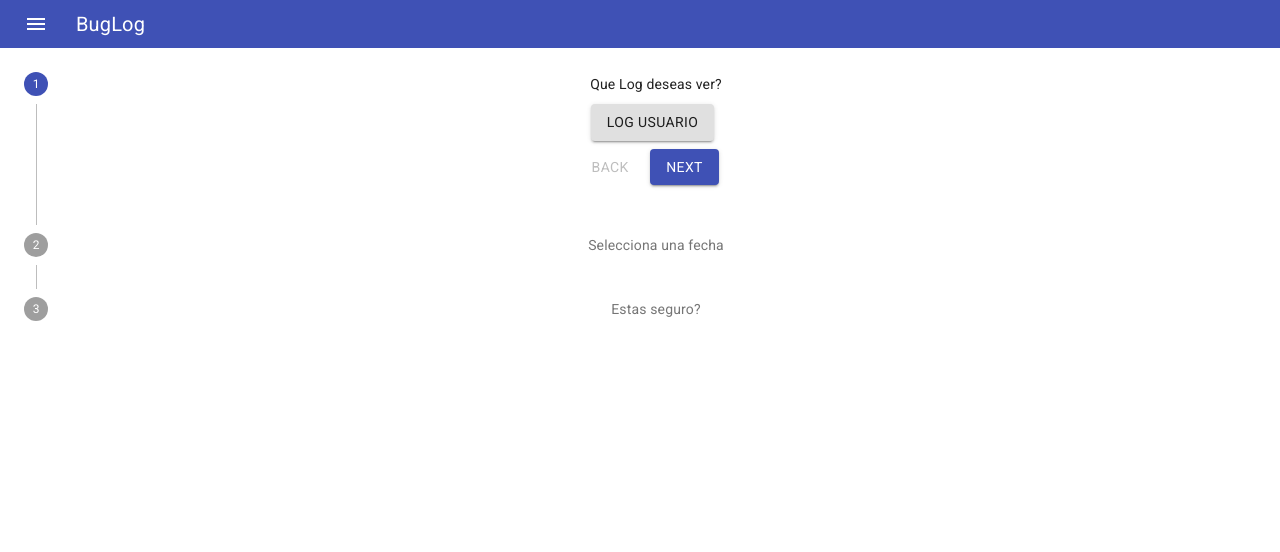
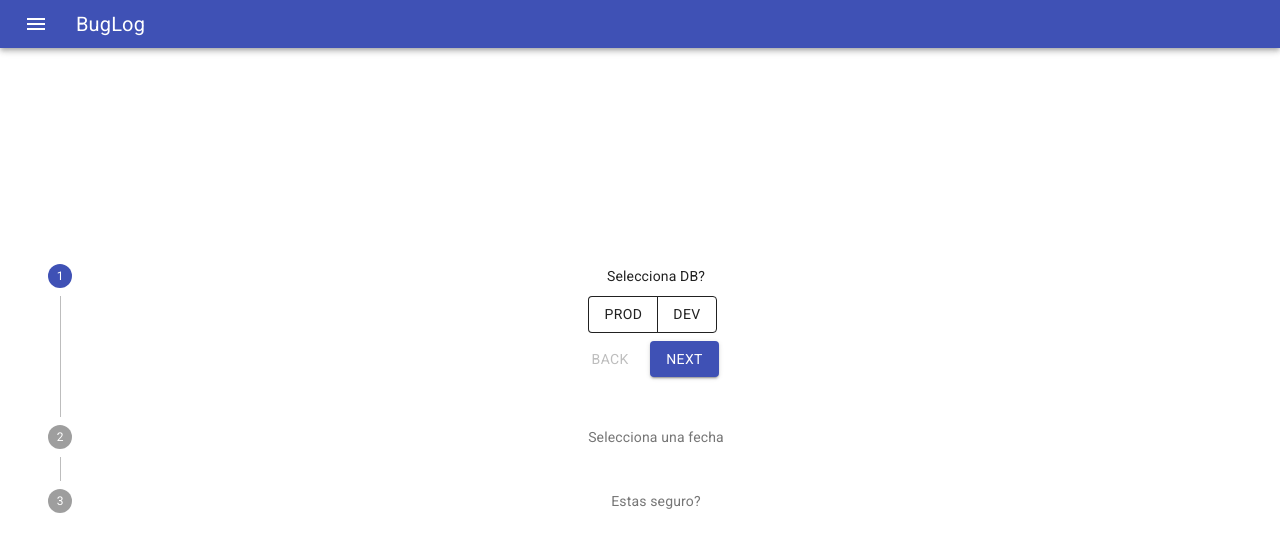
Before and after one commit to LeoBorquez/buglog, a React (Create React App) app in the folder frontend/: page / in a window 1280 px wide. Shown: the top 552 px of the page. Built offline with nearby package versions, Linux system fonts and the light colour scheme; no server answers.

Commit message:
👌 IMPROVE: stepper

```diff
--- a/frontend/src/components/Landing.js
+++ b/frontend/src/components/Landing.js
@@ -6,10 +6,10 @@ import Step from '@material-ui/core/Step';
 import StepLabel from '@material-ui/core/StepLabel';
 import StepContent from '@material-ui/core/StepContent';
 import Button from '@material-ui/core/Button';
+import ButtonGroup from '@material-ui/core/ButtonGroup';
 import Paper from '@material-ui/core/Paper';
 import Typography from '@material-ui/core/Typography';
-
-
+import Container from '@material-ui/core/Container';
 
 
 const useStyles = makeStyles((theme) => ({
@@ -29,13 +29,16 @@ const useStyles = makeStyles((theme) => ({
 }));
 
 function getSteps() {
-    return ['Que Log deseas ver?', 'Selecciona una fecha', 'Estas seguro?'];
+    return ['Selecciona DB?', 'Selecciona una fecha', 'Estas seguro?'];
 }
 
 function getStepContent(step) {
     switch (step) {
         case 0:
-            return <Button variant="contained">Log usuario</Button>;
+            return <ButtonGroup color="inherit" aria-label="outlined secondary button group">
+            <Button>Prod</Button>
+            <Button>Dev</Button>
+          </ButtonGroup>;
         case 1:
             return 'An ad group contains one or more ads which target a shared set of keywords.';
         case 2:
@@ -57,7 +60,7 @@ export default function Landing() {
 
     const handleNext = () => {
         setActiveStep((prevActiveStep) => prevActiveStep + 1);
-        if(activeStep === 2){
+        if (activeStep === 2) {
             console.log('llamar a api')
         }
     };
@@ -74,6 +77,7 @@ export default function Landing() {
 
     return (
         <div className={classes.root}>
+            <Container justify="center" style={{ paddingTop: '15%' }}>
                 <Stepper activeStep={activeStep} orientation="vertical">
                     {steps.map((label, index) => (
                         <Step key={label}>
@@ -111,6 +115,8 @@ export default function Landing() {
                         </Button>
                     </Paper>
                 )}
+            </Container>
+
         </div>
     );
 
```
Lines whose indentation alone changed are shown as unchanged.
